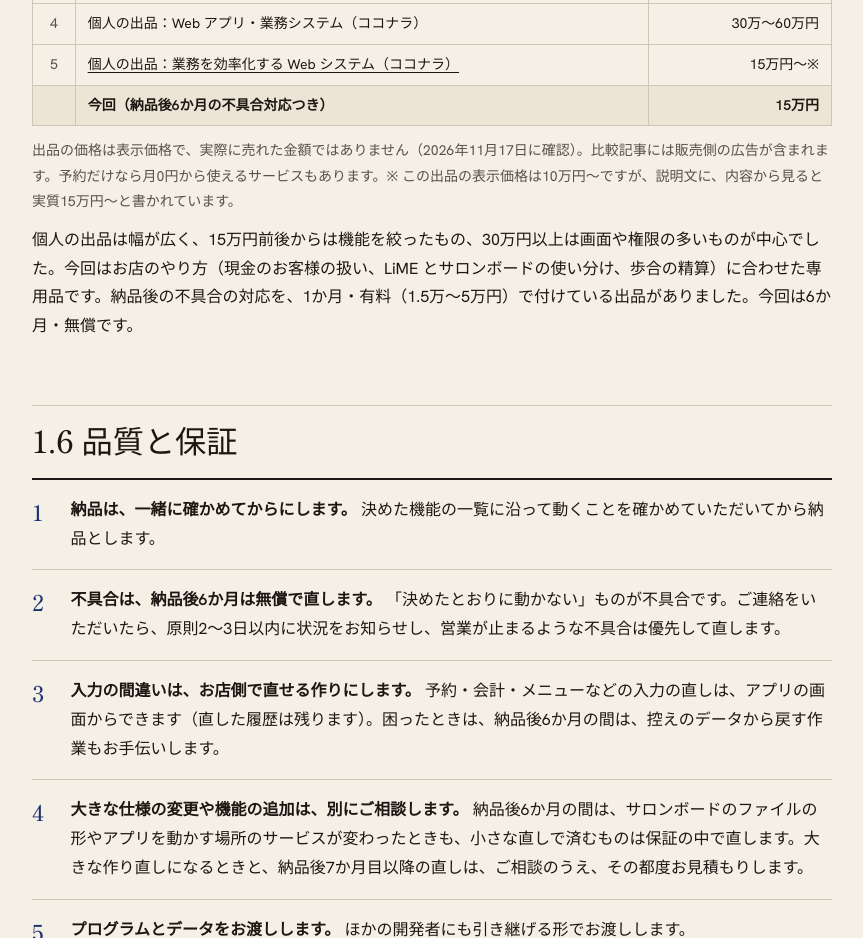
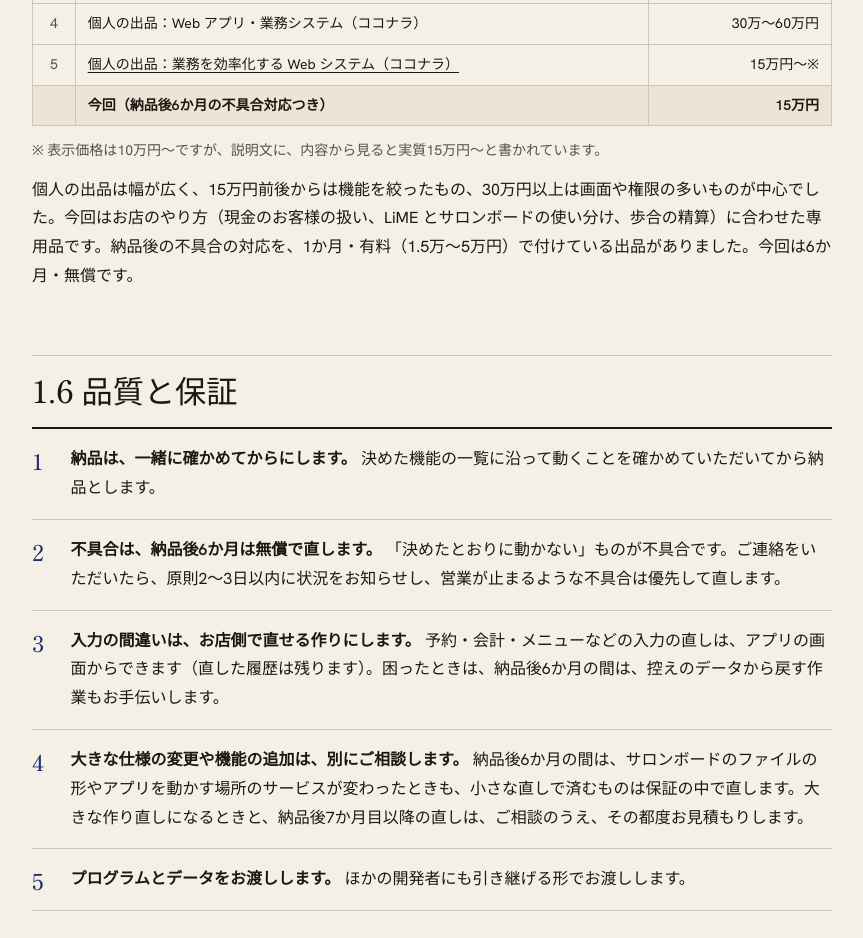
Before and after one commit to nnhr-nunu/proposal-pages, a plain HTML site: page couturier/index.html in a window 1280 px wide. Shown: the part 6569-7507 px from the top of the page, without its empty margins (340-1203 px from the left). Drawn offline with Linux system fonts and the light colour scheme.

Commit message:
couturier: 比較表の注記を整理
Co-Authored-By: Claude Opus 5.5 <noreply@anthropic.com>

```diff
--- a/couturier/index.html
+++ b/couturier/index.html
@@ -561,7 +561,7 @@ legend { padding: 0; font-weight: 600; }
 </tbody>
 </table>
 </div>
-<p class="muted small">出品の価格は表示価格で、実際に売れた金額ではありません（2026年11月17日に確認）。比較記事には販売側の広告が含まれます。予約だけなら月0円から使えるサービスもあります。※ この出品の表示価格は10万円〜ですが、説明文に、内容から見ると実質15万円〜と書かれています。</p>
+<p class="muted small">※ 表示価格は10万円〜ですが、説明文に、内容から見ると実質15万円〜と書かれています。</p>
 <p>個人の出品は幅が広く、15万円前後からは機能を絞ったもの、30万円以上は画面や権限の多いものが中心でした。今回はお店のやり方（現金のお客様の扱い、LiME とサロンボードの使い分け、歩合の精算）に合わせた専用品です。納品後の不具合の対応を、1か月・有料（1.5万〜5万円）で付けている出品がありました。今回は6か月・無償です。</p>
 </section>
 
```
